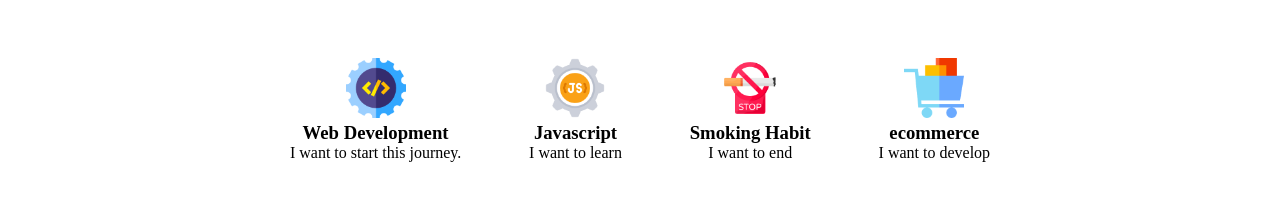
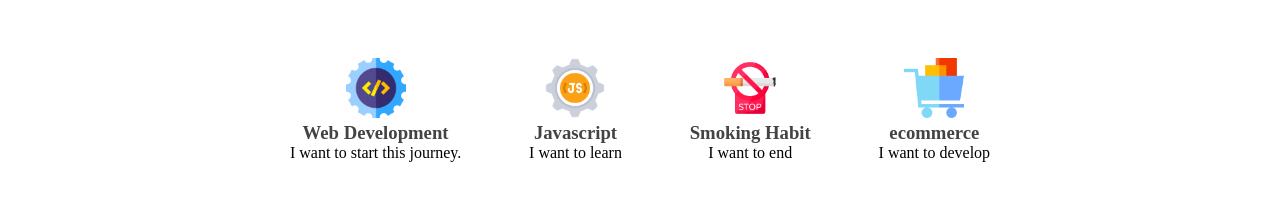
Before and after one commit to methubd/ph-assignment-one, a plain HTML site: page index.html in a window 1280 px wide. Shown: the part 2120-2332 px from the top of the page. Drawn offline with Linux system fonts and the light colour scheme.

Commit message:
middle fix

```diff
--- a/style.css
+++ b/style.css
@@ -114,6 +114,9 @@
 .logo-mpp{
     width: 60px;
 }
+.title-mpp{
+    color: #444343;
+}
 
 /* Bottom Banner Styles */
 .bottom-banner{
```
